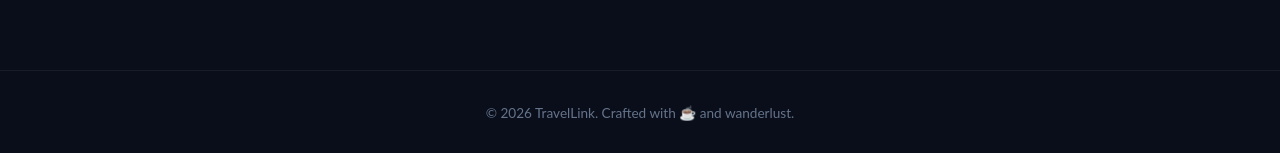
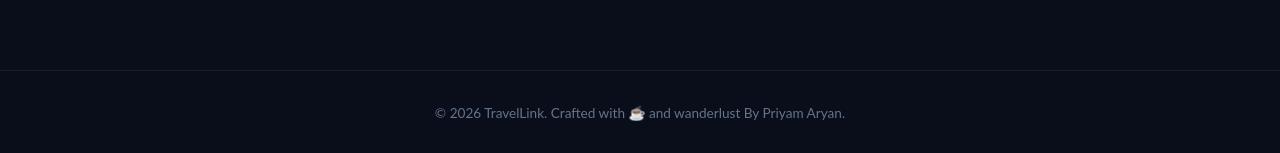
Before and after one commit to PriyamAryan21/Travel-Link-dotNet-React, a React (Vite) app in the folder Client/: page / in a window 1280 px wide. Shown: the part 3047-3200 px from the top of the page. Built offline with nearby package versions, Linux system fonts and the light colour scheme; no server answers.

Commit message:
chore: Add author name to landing page footer

```diff
--- a/Client/src/features/landing/LandingPage.tsx
+++ b/Client/src/features/landing/LandingPage.tsx
@@ -258,7 +258,7 @@ export default function LandingPage() {
 
                 {/* ── Footer ─────────────────────────── */}
                 <footer className="landing-footer">
-                    © {new Date().getFullYear()} TravelLink. Crafted with ☕ and wanderlust.
+                    © {new Date().getFullYear()} TravelLink. Crafted with ☕ and wanderlust By Priyam Aryan.
                 </footer>
             </div>
         </div>
```
